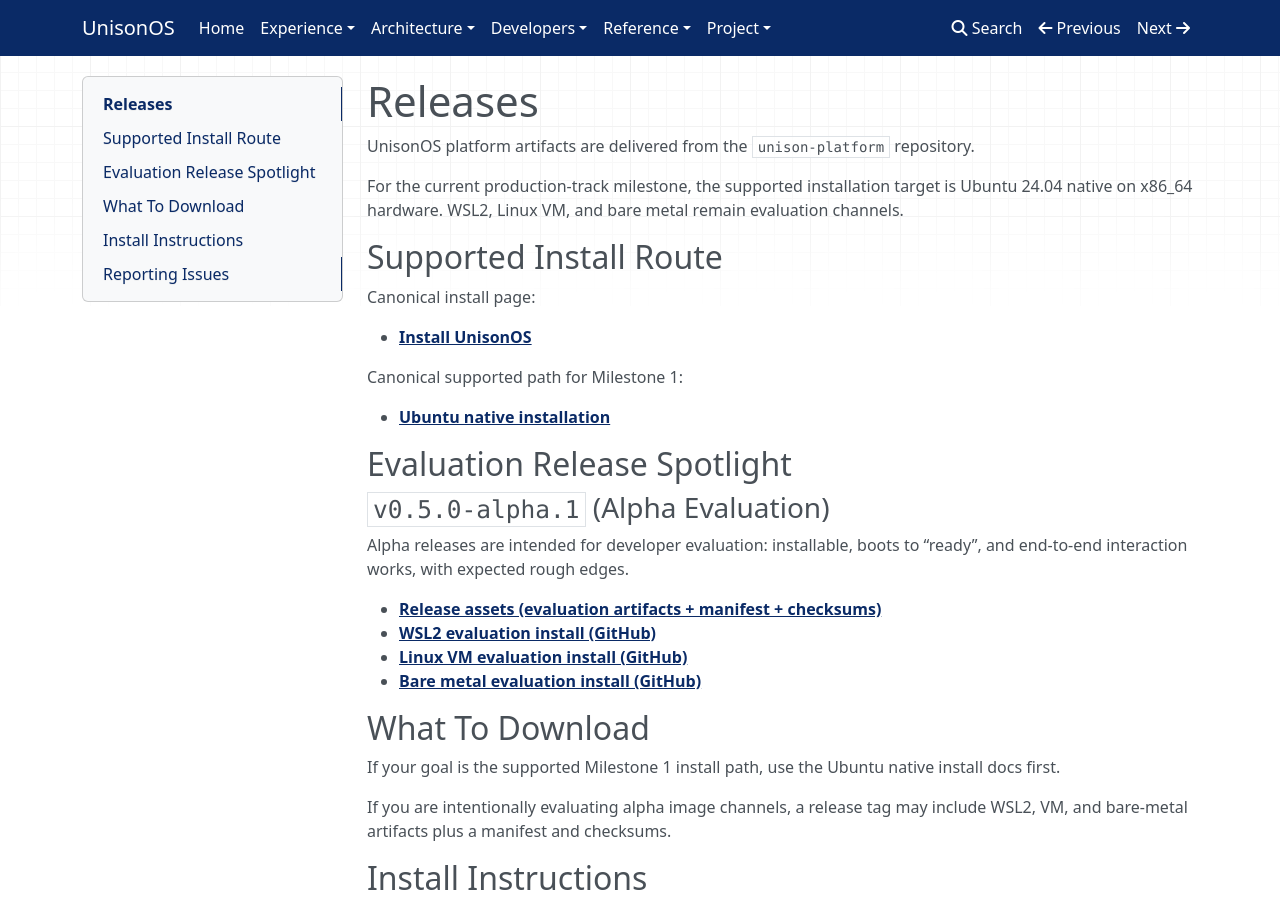
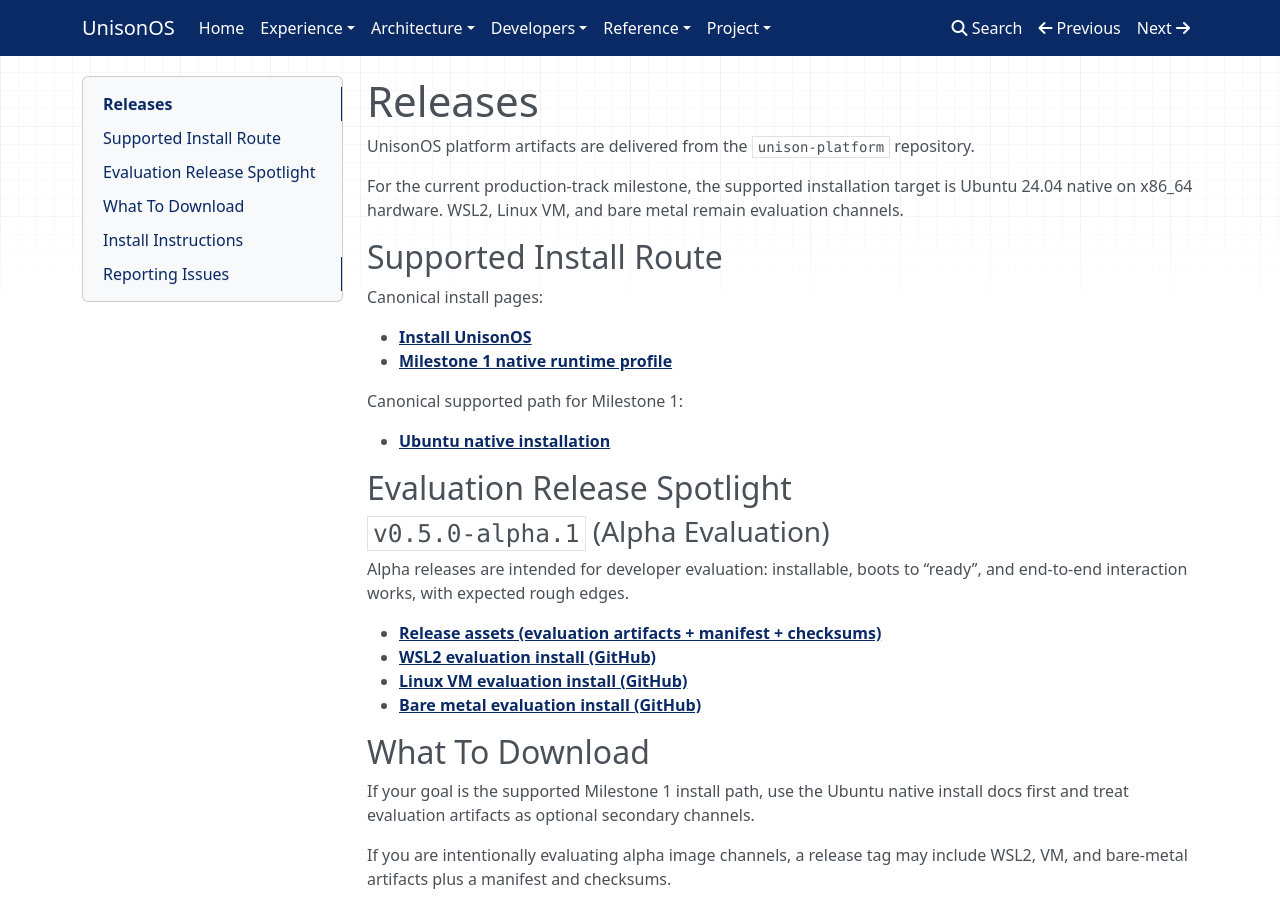
Before and after one commit to project-unisonOS/project-unisonos.github.io, an MkDocs documentation site: the page built from docs/developers/releases.md, in a window 1280 px wide and 900 px high. Built offline with MkDocs 1.6.1, drawn with Linux system fonts in a browser that asks for light colours; nearby versions of some CDN libraries.

Commit message:
Align docs with native install milestone

```diff
--- a/docs/developers/releases.md
+++ b/docs/developers/releases.md
@@ -6,9 +6,10 @@ For the current production-track milestone, the supported installation target is
 
 ## Supported Install Route
 
-Canonical install page:
+Canonical install pages:
 
 - [Install UnisonOS](https://github.com/project-unisonOS/unison-platform/blob/main/docs/install.md)
+- [Milestone 1 native runtime profile](https://github.com/project-unisonOS/unison-platform/blob/main/docs/deployment/milestone-1-native-runtime-profile.md)
 
 Canonical supported path for Milestone 1:
 
@@ -27,7 +28,7 @@ Alpha releases are intended for developer evaluation: installable, boots to “r
 
 ## What To Download
 
-If your goal is the supported Milestone 1 install path, use the Ubuntu native install docs first.
+If your goal is the supported Milestone 1 install path, use the Ubuntu native install docs first and treat evaluation artifacts as optional secondary channels.
 
 If you are intentionally evaluating alpha image channels, a release tag may include WSL2, VM, and bare-metal artifacts plus a manifest and checksums.
 
```
Also changed, not shown: docs/developers/images-builds-and-releases.md (+4 -1 lines), docs/developers/install-options.md (+4 -0 lines), docs/developers/onboarding.md (+2 -0 lines).
